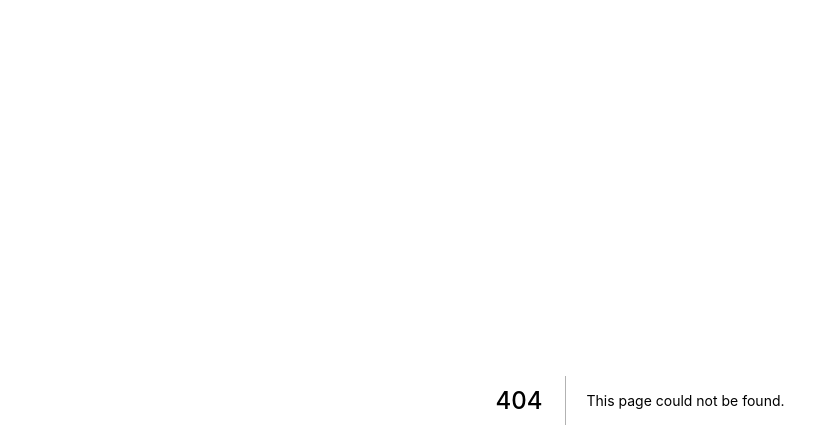
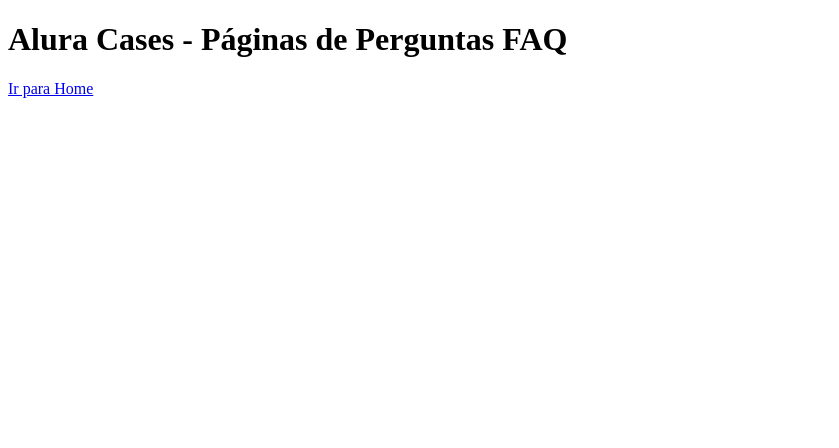
Before and after one commit to Italo-J-A-Fernandes/nextjs-aluracases, a Next.js app: page /faq in a window 1280 px wide. Before the commit this address had no page. Shown: the top 448 px of the page, without its empty margins (0-839 px from the left). Built offline with nearby package versions, Linux system fonts and the light colour scheme.

Commit message:
:sparkles: Introdução a navegação com NextJS

```diff
--- /dev/null
+++ b/src/pages/faq.js
@@ -0,0 +1,14 @@
+import React from 'react';
+
+// import { Container } from './styles';
+
+function FAQPage() {
+  return (
+    <div>
+        <h1>Alura Cases - Páginas de Perguntas FAQ</h1>
+        <a href="/">Ir para Home</a>
+    </div>
+  );
+}
+
+export default FAQPage;
--- a/src/pages/index.js
+++ b/src/pages/index.js
@@ -5,7 +5,8 @@
 function pages() {
   return (
     <div>
-        <h1>Alura Cases - Home</h1>
+        <h1>Alura Cases - Home Page</h1>
+        <a href="/faq">Ir para FAQ</a>
     </div>
   );
 }
```
